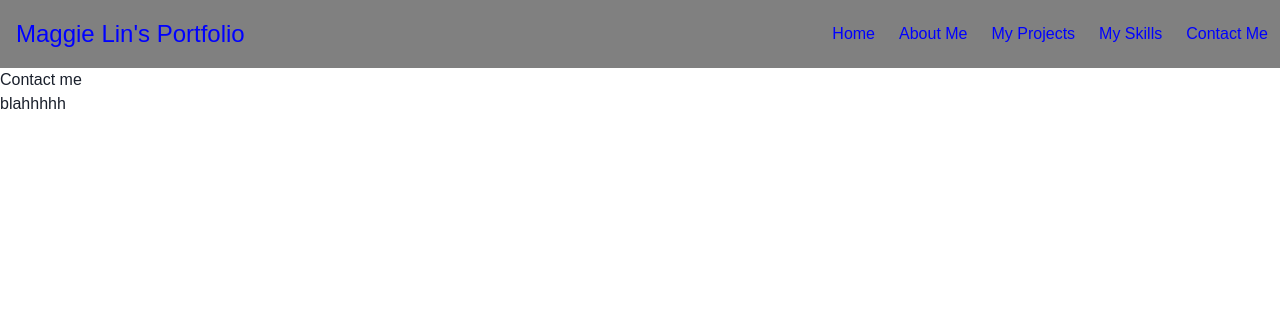
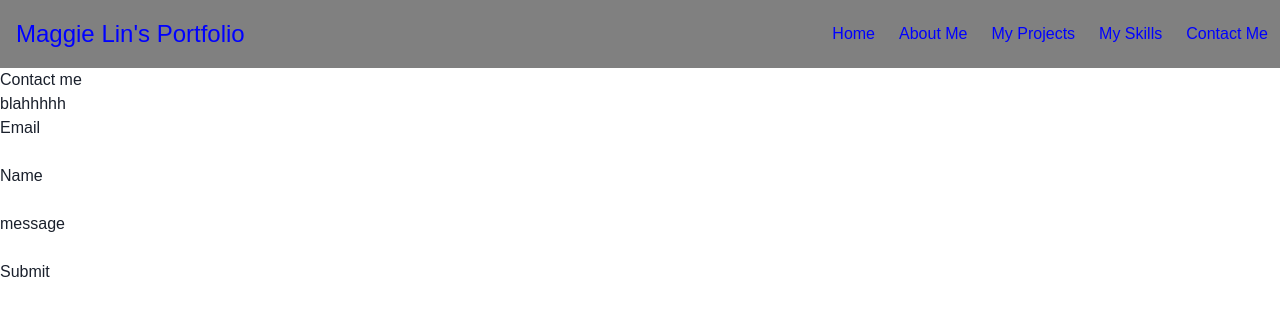
Before and after one commit to lin-maggies/portfolio, a React (Create React App) app: page /contact in a window 1280 px wide. Shown: the top 316 px of the page. Built offline with nearby package versions, Linux system fonts and the light colour scheme.

Commit message:
half setup contact me form and backend

```diff
--- a/package.json
+++ b/package.json
@@ -10,11 +10,16 @@
     "@testing-library/jest-dom": "^5.16.2",
     "@testing-library/react": "^12.1.3",
     "@testing-library/user-event": "^13.5.0",
+    "aws-sdk": "^2.1092.0",
+    "cors": "^2.8.5",
+    "dotenv": "^16.0.0",
+    "express": "^4.17.3",
     "framer-motion": "^6.2.8",
     "react": "^17.0.2",
     "react-dom": "^17.0.2",
     "react-router-dom": "^6.2.2",
     "react-scripts": "5.0.0",
+    "util": "^0.12.4",
     "web-vitals": "^2.1.4"
   },
   "scripts": {
--- a/src/Containers/contactMe.js
+++ b/src/Containers/contactMe.js
@@ -3,14 +3,27 @@ import { Text, Button, Box, Link } from "@chakra-ui/react";
 import { useNavigate } from "react-router";
 import "../App.css";
 import Navbar from "../Components/Navbar";
+import router from "../routes/router.js";
 
 export default function ContactMe() {
   const navigate = useNavigate();
+
   return (
     <div>
       <Navbar />
       <h1>Contact me</h1>
       <p>blahhhhh</p>
+      <form action="" onSubmit={router}>
+        <div>
+          <p>Email</p>
+          <input type="text" name="emailTo" required />
+          <p>Name</p>
+          <input type="text" name="name" required />
+          <p>message</p>
+          <input type="text" name="message" required />
+        </div>
+        <button>Submit</button>
+      </form>
     </div>
   );
 }
```
Also changed, not shown: 1 other file (tests, documents, lock files or other folders).
